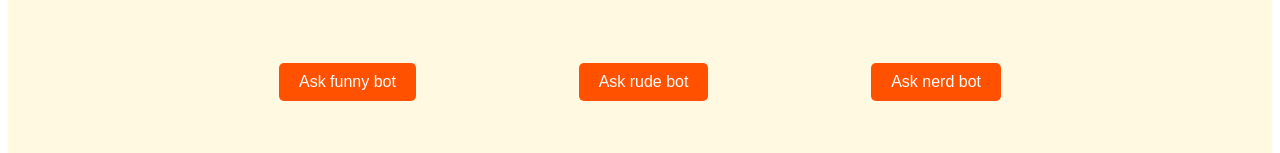
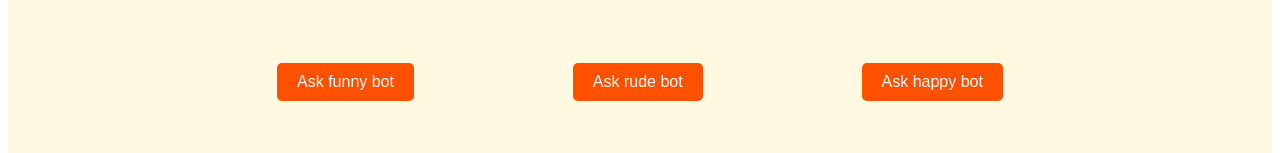
Before and after one commit to KiranGadhavi/Botify, a Next.js app: page / in a window 1280 px wide. Shown: the part 495-648 px from the top of the page. Built offline with nearby package versions, Linux system fonts and the light colour scheme.

Commit message:
final product

```diff
--- a/app/components/questionContainer.tsx
+++ b/app/components/questionContainer.tsx
@@ -11,9 +11,9 @@ export default function QuestionContainer() {
         setQuestion(e.target.value);
     }
 
-    function handleQuestionSubmit() {
+    function handleQuestionSubmit(e: React.MouseEvent<HTMLButtonElement>) {
         (async () => {
-            const prompt = question;
+            const prompt = "Context: Answer the question as a " + (e.target as HTMLButtonElement).value + " know it all and keep responses to no more than 75 words. Question: " + question;
             const result = await model.generateContent(prompt);
             setAnswer(result.response.text());
           })();
@@ -33,15 +33,18 @@ export default function QuestionContainer() {
                 <button
                     className={styles.button}
                     onClick={handleQuestionSubmit}
+                    value="funny"
                     >Ask funny bot</button>
                 <button
                     className={styles.button}
                     onClick={handleQuestionSubmit}
+                    value="rude"
                     >Ask rude bot</button>
                 <button
                     className={styles.button}
                     onClick={handleQuestionSubmit}
-                    >Ask nerd bot</button>
+                    value="happy"
+                    >Ask happy bot</button>
                 </div>
             </div>
                 <div className={styles.answerContainer}>
```
Also changed, not shown: app/components/chatbot.ts (+0 -7 lines).
